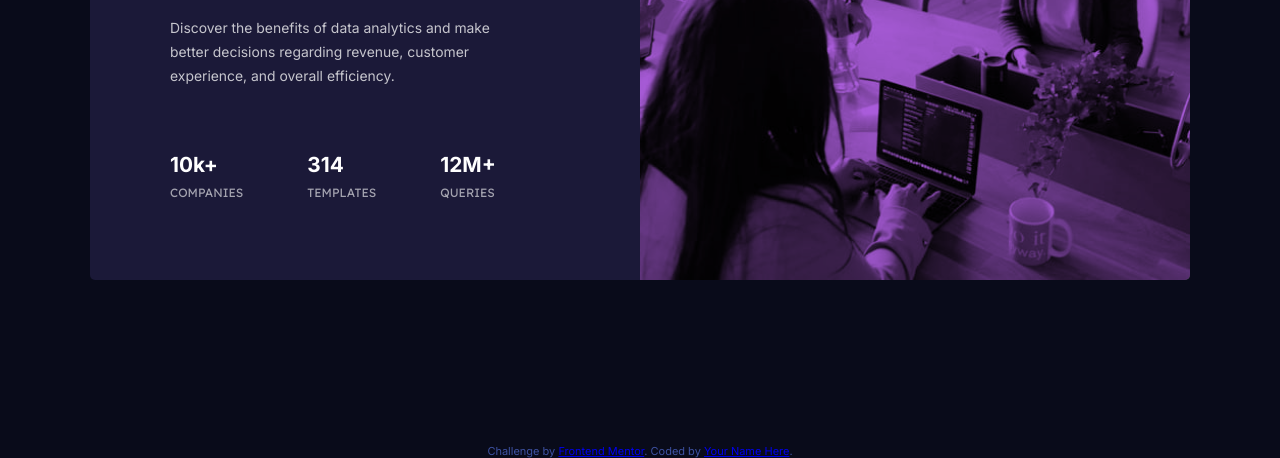
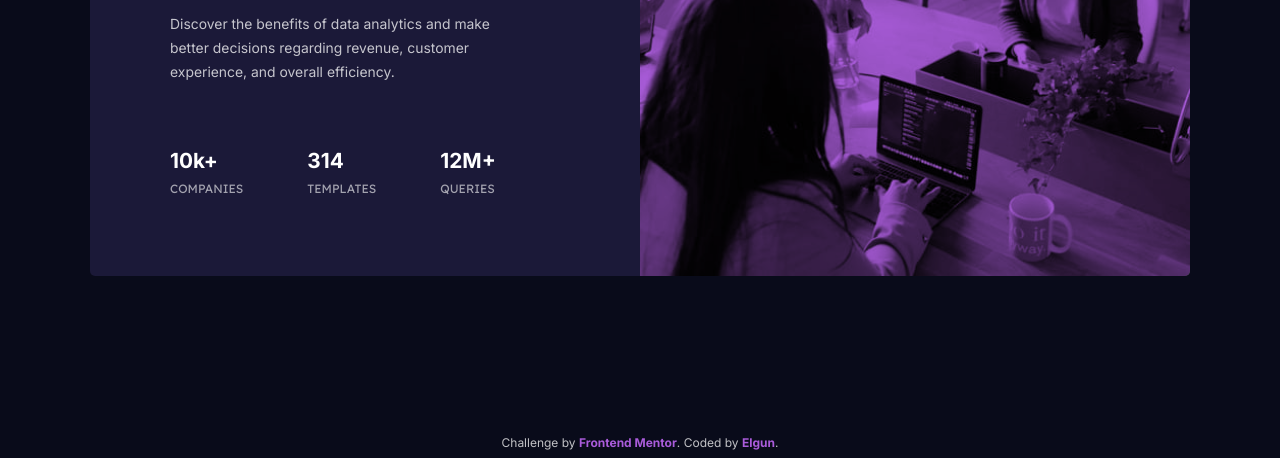
Before and after one commit to Poli2714/fm-stats-preview-card, a plain HTML site: page index.html in a window 1280 px wide. Shown: the part 342-800 px from the top of the page. Drawn offline with Linux system fonts and the light colour scheme.

Commit message:
Style the footer

```diff
--- a/index.html
+++ b/index.html
@@ -66,7 +66,8 @@
       Challenge by
       <a href="https://www.frontendmentor.io?ref=challenge" target="_blank"
         >Frontend Mentor</a
-      >. Coded by <a href="#">Your Name Here</a>.
+      >. Coded by
+      <a href="https://github.com/Poli2714/fm-stats-preview-card">Elgun</a>.
     </footer>
   </body>
 </html>
--- a/style.css
+++ b/style.css
@@ -106,7 +106,14 @@ body {
 }
 
 .attribution {
-  color: hsl(228, 45%, 44%);
-  font-size: 11px;
+  color: hsla(0, 0%, 100%, 0.75);
+  font-size: 12px;
+  padding-bottom: 0.5rem;
   text-align: center;
 }
+
+.attribution a {
+  color: hsl(277, 64%, 61%);
+  font-weight: 700;
+  text-decoration: none;
+}
```
